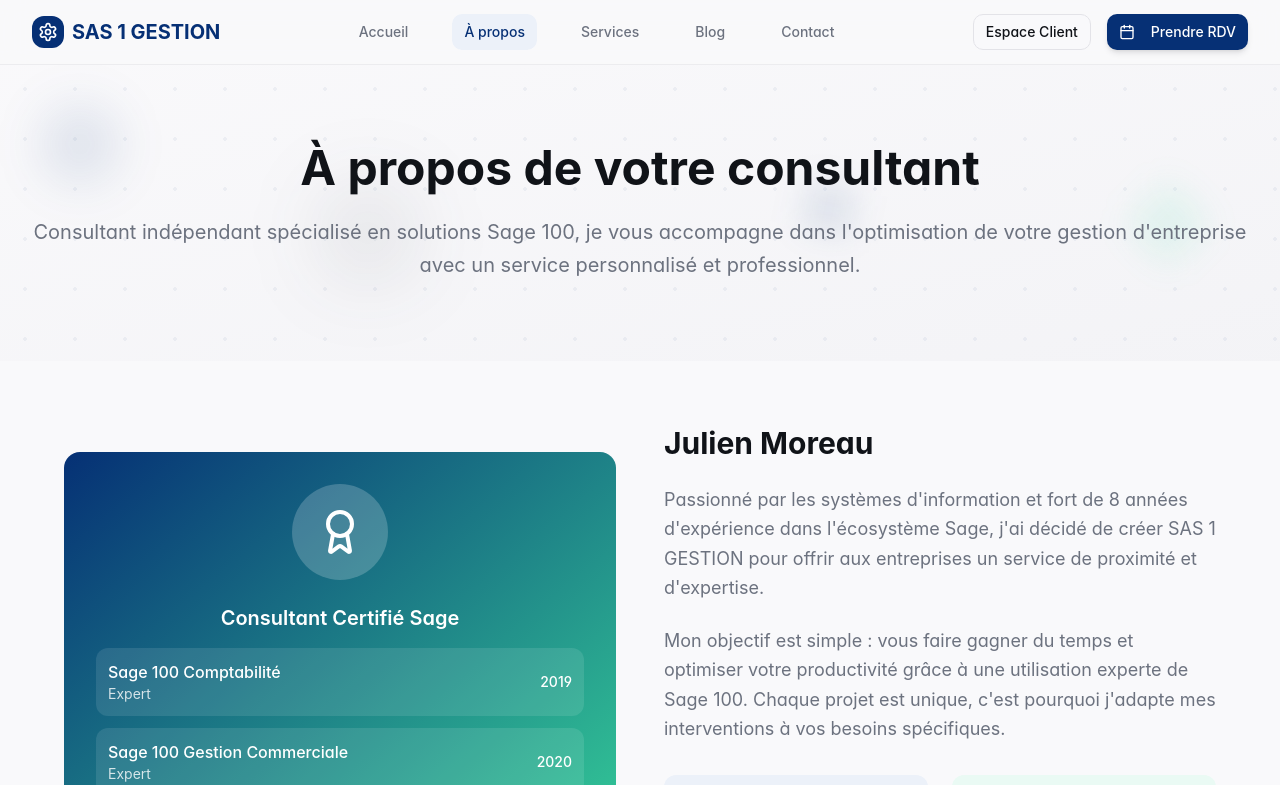
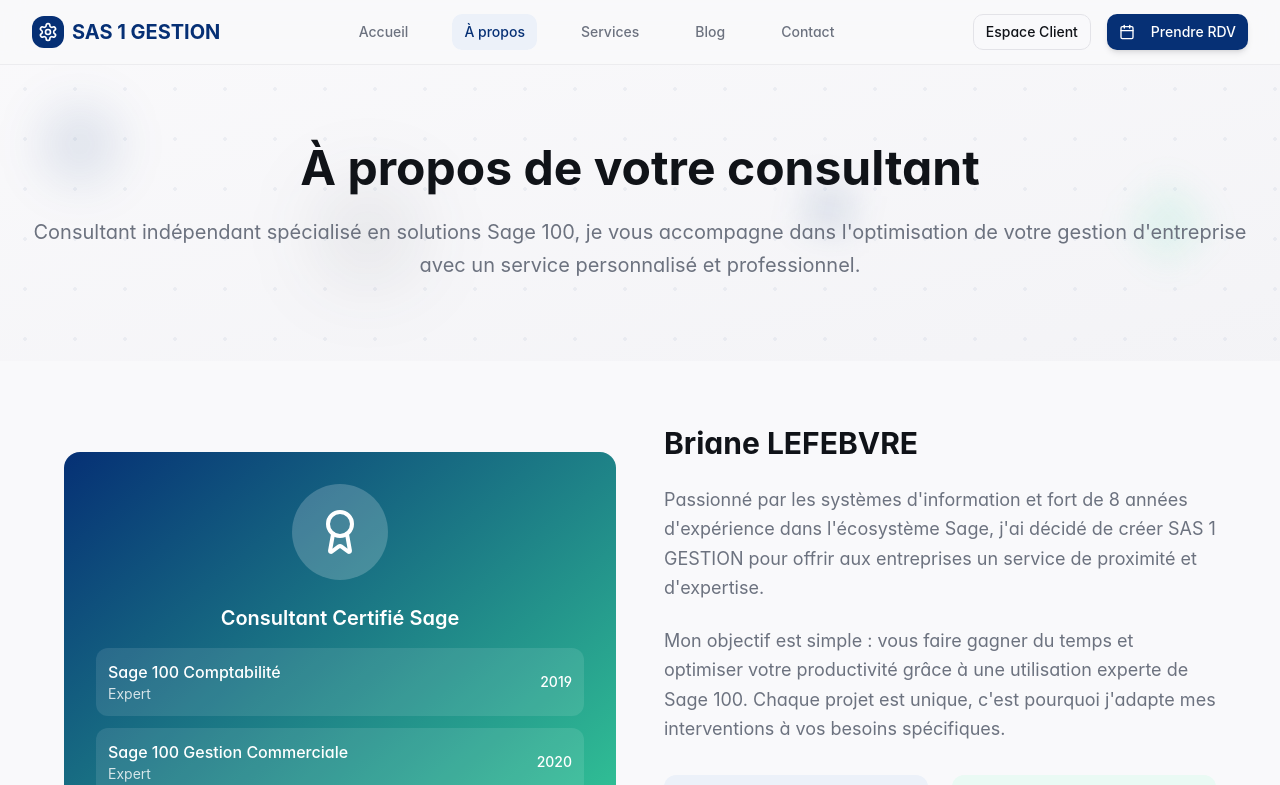
Before and after one commit to GESTIONMAX/sage-consultant-online, a React (Vite) app: page /about in a window 1280 px wide. Shown: the top 785 px of the page. Built offline with nearby package versions, Linux system fonts and the light colour scheme.

Commit message:
Replace name in About page
Replaced "Julien Moreau" with "Briane LEFEBVRE" in the About page.

```diff
--- a/src/pages/AboutPage.tsx
+++ b/src/pages/AboutPage.tsx
@@ -97,7 +97,7 @@ const AboutPage = () => {
           <div className="grid lg:grid-cols-2 gap-12 items-center">
             <div>
               <h2 className="text-3xl font-bold text-foreground mb-6">
-                Julien Moreau
+                Briane LEFEBVRE
               </h2>
               <p className="text-lg text-muted-foreground mb-6 leading-relaxed">
                 Passionné par les systèmes d'information et fort de 8 années d'expérience
```
